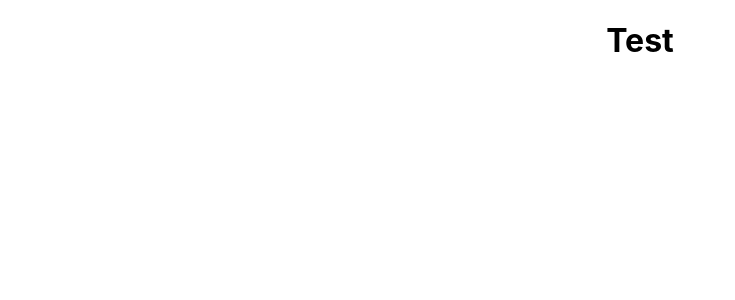
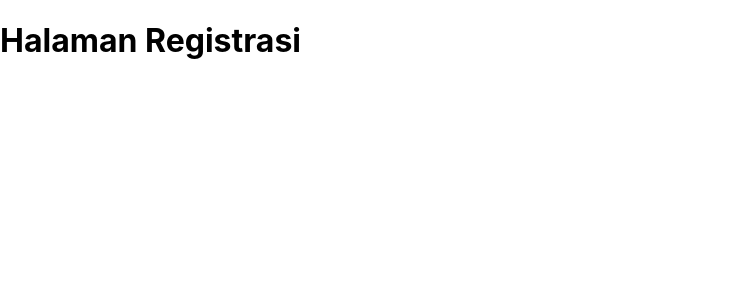
Before and after one commit to wildenali/aplikasiposwilden, a React (Create React App) app: page /registrasi in a window 1280 px wide. Shown: the top 300 px of the page, without its empty margins (0-735 px from the left). Built offline with nearby package versions, Linux system fonts and the light colour scheme.

Commit message:
install react-router-dom dan membuat router halaman registrasi, login, notfound

```diff
--- a/package.json
+++ b/package.json
@@ -8,6 +8,7 @@
     "@testing-library/user-event": "^7.2.1",
     "react": "^16.13.1",
     "react-dom": "^16.13.1",
+    "react-router-dom": "^5.2.0",
     "react-scripts": "3.4.1"
   },
   "scripts": {
--- a/src/App.js
+++ b/src/App.js
@@ -1,11 +1,20 @@
 import React from 'react';
 import './App.css';
+import { BrowserRouter as Router, Route, Switch } from 'react-router-dom'
+import Registrasi from './pages/registrasi';
+import Login from './pages/login';
+import NotFound from './pages/404';
+
 
 function App() {
   return (
-    <div className="App">
-      <h1>Test</h1>
-    </div>
+    <Router>
+      <Switch>
+        <Route path="/registrasi" component={Registrasi}/>
+        <Route path="/login" component={Login}/>
+        <Route component={NotFound}/>
+      </Switch>
+    </Router>
   );
 }
 
--- /dev/null
+++ b/src/pages/404/index.js
@@ -0,0 +1,11 @@
+import React from 'react'
+
+function NotFound() {
+  return (
+    <div>
+      <h1>Halaman NotFound</h1>
+    </div>
+  )
+}
+
+export default NotFound
--- /dev/null
+++ b/src/pages/login/index.js
@@ -0,0 +1,11 @@
+import React from 'react'
+
+function Login() {
+  return (
+    <div>
+      <h1>Halaman Login</h1>
+    </div>
+  )
+}
+
+export default Login
--- /dev/null
+++ b/src/pages/registrasi/index.js
@@ -0,0 +1,11 @@
+import React from 'react'
+
+function Registrasi() {
+  return (
+    <div>
+      <h1>Halaman Registrasi</h1>
+    </div>
+  )
+}
+
+export default Registrasi
```
Also changed, not shown: src/pages/lupa-password/index.js (added, +11 -0 lines), src/components/AppLoading/index.js (added), 2 other files (tests, documents, lock files or other folders).
